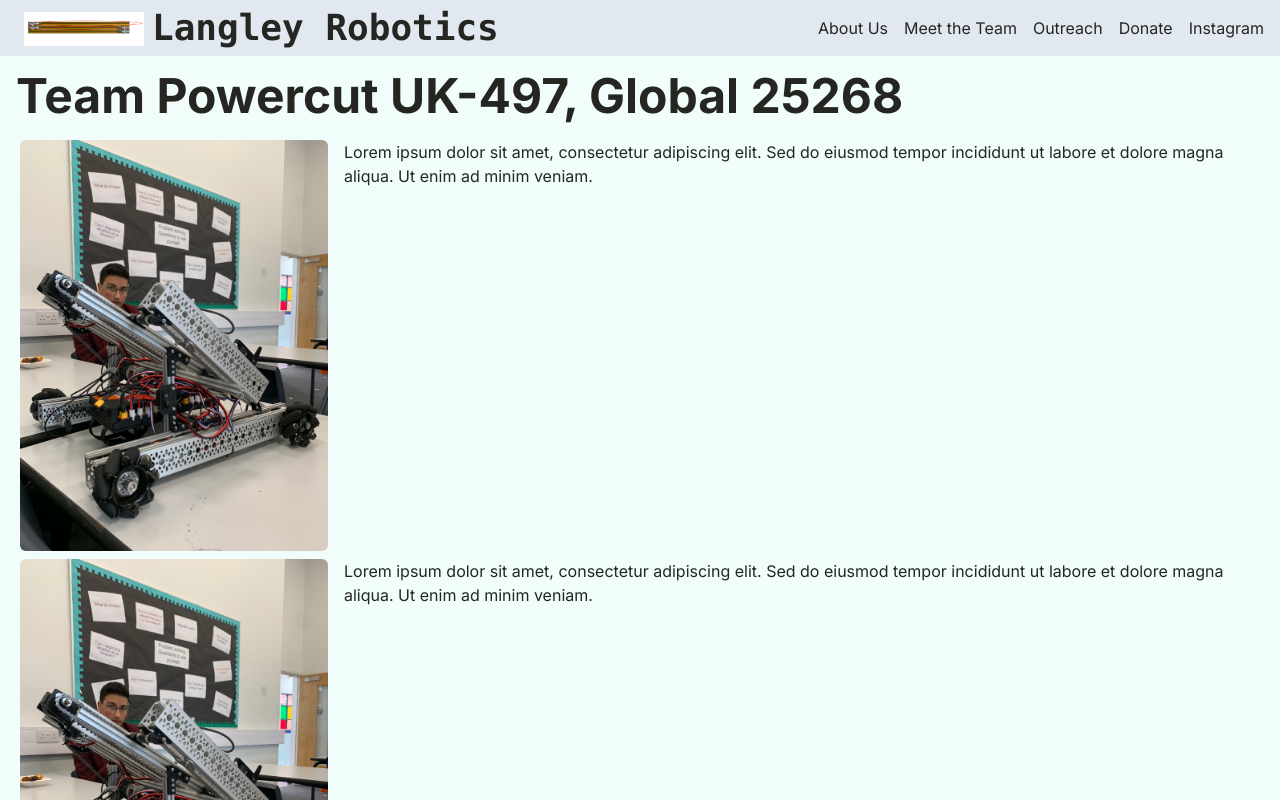
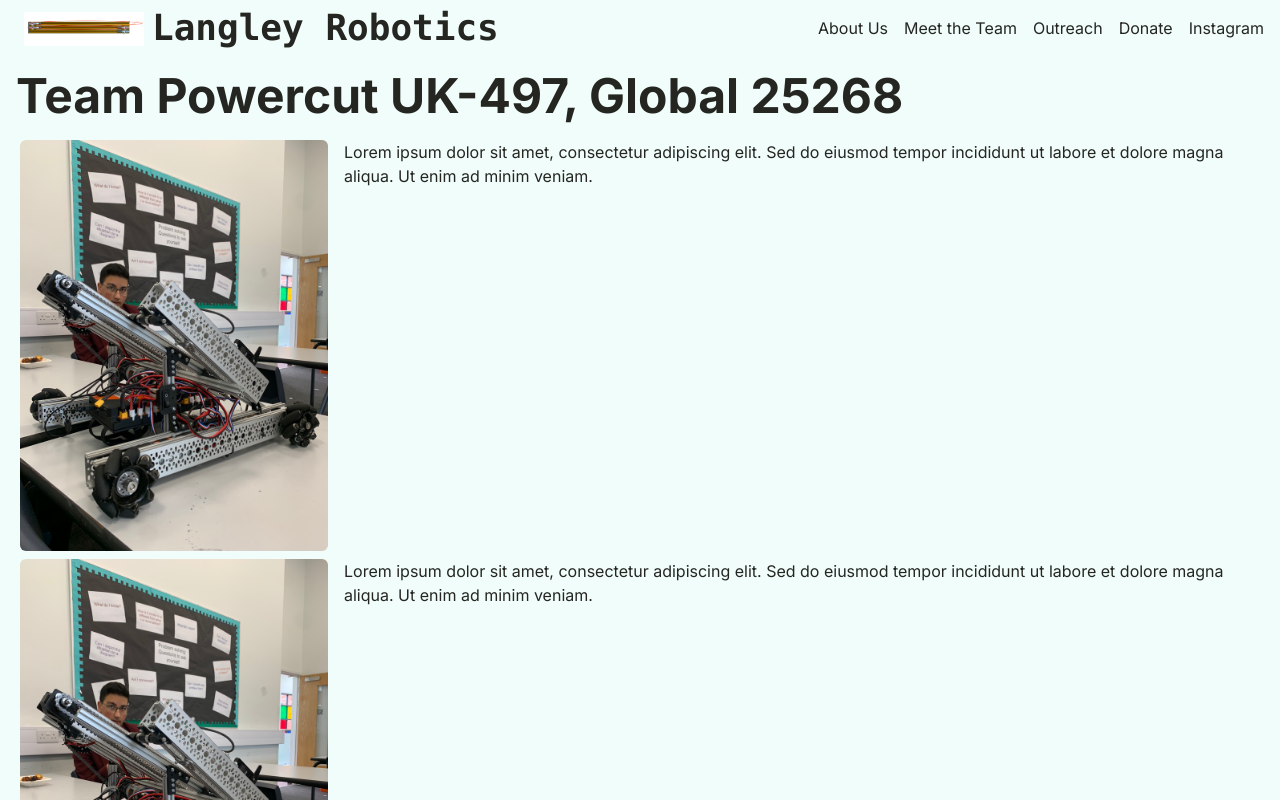
Before and after one commit to outsharded/langley-robotics-website, a Next.js app: page / in a window 1280 px wide. Shown: the top 800 px of the page. Built offline with nearby package versions, Linux system fonts and the light colour scheme.

Commit message:
Update Header.tsx

```diff
--- a/app/Header.tsx
+++ b/app/Header.tsx
@@ -4,7 +4,7 @@ import Image from 'next/image';
 
 const Header: React.FC = () => {
   return (
-    <header className="flex justify-between items-center bg-slate-200 dark:bg-slate-900 p-4 h-14">
+    <header className="flex justify-between items-center bg-teal-50 dark:bg-teal-800 p-4 h-14">
       <div className="flex items-center">
         <div className="logo h-12 p-2">
           <Image src="/logo.png" alt="Powercut Robotics Team Logo" width={120} height={10} />
```
